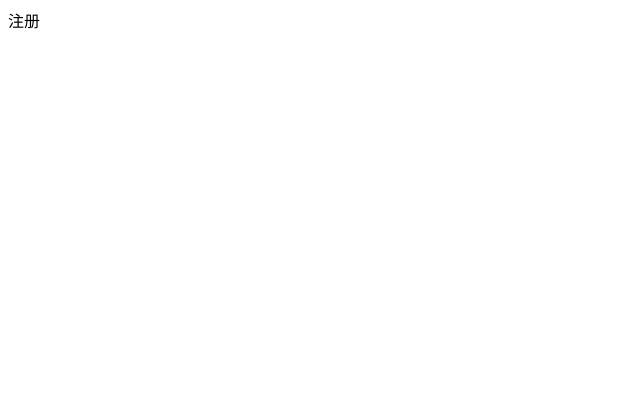
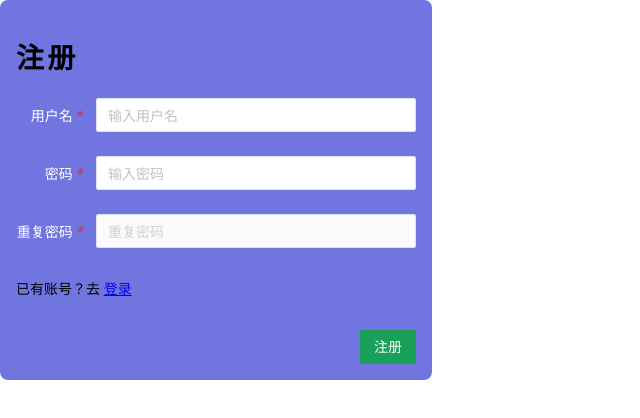
Before and after one commit to kongmingLatern/permission, a Vue app: page /register in a window 1280 px wide. Shown: the top 418 px of the page, without its empty margins (0-640 px from the left). Built offline with nearby package versions, Linux system fonts and the light colour scheme.

Commit message:
feat: finish login and register

```diff
--- a/package.json
+++ b/package.json
@@ -18,6 +18,7 @@
     "@unocss/preset-attributify": "^0.58.5",
     "@unocss/preset-uno": "^0.58.5",
     "@vitejs/plugin-vue": "^5.0.4",
+    "sass": "^1.71.1",
     "typescript": "^5.2.2",
     "vfonts": "^0.0.3",
     "vite": "^5.1.4",
--- a/src/modules/Login/pages/login.vue
+++ b/src/modules/Login/pages/login.vue
@@ -4,39 +4,57 @@
 		:label-width="80"
 		:model="formValue"
 		:rules="rules"
+		label-placement="left"
+		class="w-400px bg-[#7075e0] p-1rem rounded-lg overflow-hidden absolute-center"
 	>
-		<n-form-item label="姓名" path="user.name">
+		<h1
+			text-center
+			color-white
+			style="letter-spacing: 0.2rem"
+		>
+			登录
+		</h1>
+		<n-form-item
+			label="用户名"
+			path="username"
+			label-style="color: white"
+		>
 			<n-input
-				v-model:value="formValue.user.name"
-				placeholder="输入姓名"
+				v-model:value="formValue.username"
+				placeholder="输入用户名"
 			/>
 		</n-form-item>
-		<n-form-item label="年龄" path="user.age">
+		<n-form-item
+			label="密码"
+			path="password"
+			label-style="color: white"
+		>
 			<n-input
-				v-model:value="formValue.user.age"
-				placeholder="输入年龄"
+				type="password"
+				v-model:value="formValue.password"
+				placeholder="输入密码"
 			/>
 		</n-form-item>
-		<n-form-item label="电话号码" path="phone">
-			<n-input
-				v-model:value="formValue.phone"
-				placeholder="电话号码"
-			/>
+
+		<n-form-item color-white pl-1rem>
+			<span
+				>没有账号？去
+				<RouterLink to="/register" color-white font-bold
+					>注册</RouterLink
+				>
+			</span>
 		</n-form-item>
-		<n-form-item>
+
+		<div style="display: flex; justify-content: flex-end">
 			<n-button
-				attr-type="button"
+				strong
+				type="success"
 				@click="handleValidateClick"
 			>
-				验证
+				登录
 			</n-button>
-		</n-form-item>
+		</div>
 	</n-form>
-
-	<pre
-		>{{ JSON.stringify(formValue, null, 2) }}
-</pre
-	>
 </template>
 
 <script lang="ts">
@@ -50,29 +68,19 @@ export default defineComponent({
 		return {
 			formRef,
 			formValue: ref({
-				user: {
-					name: '',
-					age: '',
-				},
-				phone: '',
+				username: '',
+				password: '',
 			}),
 			rules: {
-				user: {
-					name: {
-						required: true,
-						message: '请输入姓名',
-						trigger: 'blur',
-					},
-					age: {
-						required: true,
-						message: '请输入年龄',
-						trigger: ['input', 'blur'],
-					},
+				username: {
+					required: true,
+					message: '请输入用户名',
+					trigger: 'blur',
 				},
-				phone: {
+				password: {
 					required: true,
-					message: '请输入电话号码',
-					trigger: ['input'],
+					message: '请输入密码',
+					trigger: 'blur',
 				},
 			},
 			handleValidateClick(e: MouseEvent) {
--- a/src/modules/Login/pages/register.vue
+++ b/src/modules/Login/pages/register.vue
@@ -1,5 +1,155 @@
-<template>注册</template>
+<template>
+	<n-form
+		ref="formRef"
+		:label-width="80"
+		:model="formValue"
+		:rules="rules"
+		label-placement="left"
+		class="w-400px bg-[#7075e0] p-1rem rounded-lg overflow-hidden absolute-center"
+	>
+		<h1
+			text-center
+			color-white
+			style="letter-spacing: 0.2rem"
+		>
+			注册
+		</h1>
+		<n-form-item
+			label="用户名"
+			path="username"
+			label-style="color: white"
+		>
+			<n-input
+				v-model:value="formValue.username"
+				placeholder="输入用户名"
+			/>
+		</n-form-item>
+		<n-form-item
+			label="密码"
+			path="password"
+			label-style="color: white"
+		>
+			<n-input
+				type="password"
+				v-model:value="formValue.password"
+				placeholder="输入密码"
+			/>
+		</n-form-item>
 
-<script setup lang="ts"></script>
+		<n-form-item
+			ref="rPasswordFormItemRef"
+			first
+			path="reenteredPassword"
+			label="重复密码"
+			label-style="color: white"
+		>
+			<n-input
+				v-model:value="formValue.reenteredPassword"
+				:disabled="!formValue.password"
+				type="password"
+				@keydown.enter.prevent
+				placeholder="重复密码"
+			/>
+		</n-form-item>
 
-<style scoped></style>
+		<n-form-item color-white pl-1rem>
+			<span
+				>已有账号？去
+				<RouterLink to="/login" color-white font-bold
+					>登录</RouterLink
+				>
+			</span>
+		</n-form-item>
+
+		<div style="display: flex; justify-content: flex-end">
+			<n-button
+				strong
+				type="success"
+				@click="handleValidateClick"
+			>
+				注册
+			</n-button>
+		</div>
+	</n-form>
+</template>
+
+<script lang="ts">
+import { defineComponent, ref } from 'vue'
+import {
+	FormInst,
+	FormItemRule,
+	useMessage,
+} from 'naive-ui'
+
+export default defineComponent({
+	setup() {
+		const formRef = ref<FormInst | null>(null)
+		const message = useMessage()
+		const formValue = ref({
+			username: '',
+			password: '',
+			reenteredPassword: '',
+		})
+		function validatePasswordStartWith(
+			_: FormItemRule,
+			value: string
+		): boolean {
+			return (
+				!!formValue.value.password &&
+				formValue.value.password.startsWith(value) &&
+				formValue.value.password.length >= value.length
+			)
+		}
+		function validatePasswordSame(
+			_: FormItemRule,
+			value: string
+		): boolean {
+			return value === formValue.value.password
+		}
+		return {
+			formRef,
+			formValue,
+			rules: {
+				username: {
+					required: true,
+					message: '请输入用户名',
+					trigger: 'blur',
+				},
+				password: {
+					required: true,
+					message: '请输入密码',
+					trigger: 'blur',
+				},
+				reenteredPassword: [
+					{
+						required: true,
+						message: '请再次输入密码',
+						trigger: ['input', 'blur'],
+					},
+					{
+						validator: validatePasswordStartWith,
+						message: '两次密码输入不一致',
+						trigger: 'input',
+					},
+					{
+						validator: validatePasswordSame,
+						message: '两次密码输入不一致',
+						trigger: ['blur', 'password-input'],
+					},
+				],
+			},
+			handleValidateClick(e: MouseEvent) {
+				e.preventDefault()
+				formRef.value?.validate(errors => {
+					if (!errors) {
+						message.success('Valid')
+					} else {
+						console.log(errors)
+						message.error('Invalid')
+					}
+				})
+			},
+		}
+	},
+})
+</script>
--- a/vite.config.ts
+++ b/vite.config.ts
@@ -1,10 +1,22 @@
+import Unocss from 'unocss/vite'
 import { defineConfig } from 'vite'
 import path from 'node:path'
+import presetAttributify from '@unocss/preset-attributify'
+import presetUno from '@unocss/preset-uno'
 import vue from '@vitejs/plugin-vue'
 
 // https://vitejs.dev/config/
 export default defineConfig({
-	plugins: [vue()],
+	plugins: [
+		vue(),
+		Unocss({
+			presets: [presetUno(), presetAttributify()],
+			shortcuts: {
+				'absolute-center':
+					'absolute top-50% left-50% translate-x-[-50%] translate-y-[-50%]',
+			},
+		}),
+	],
 	resolve: {
 		alias: {
 			'@': path.resolve(__dirname, './src'),
```
Also changed, not shown: 1 other file (tests, documents, lock files or other folders).
